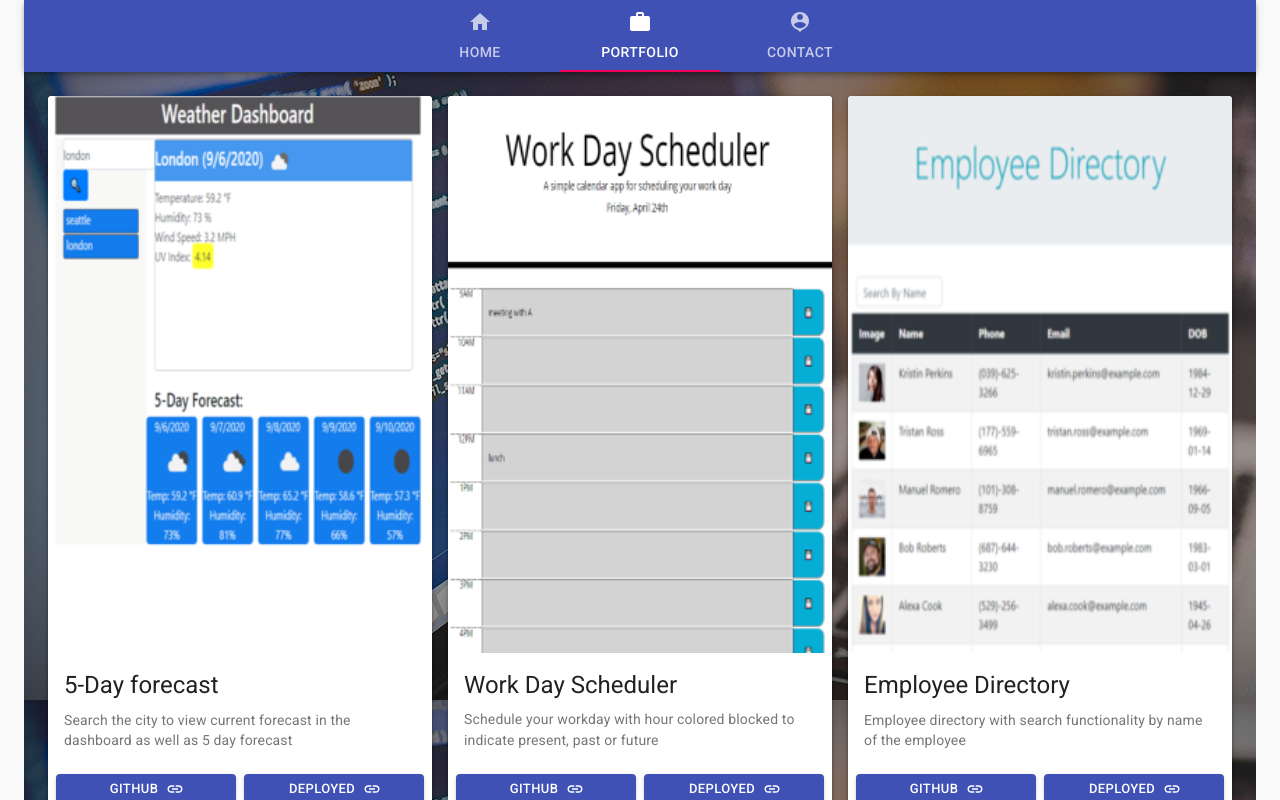
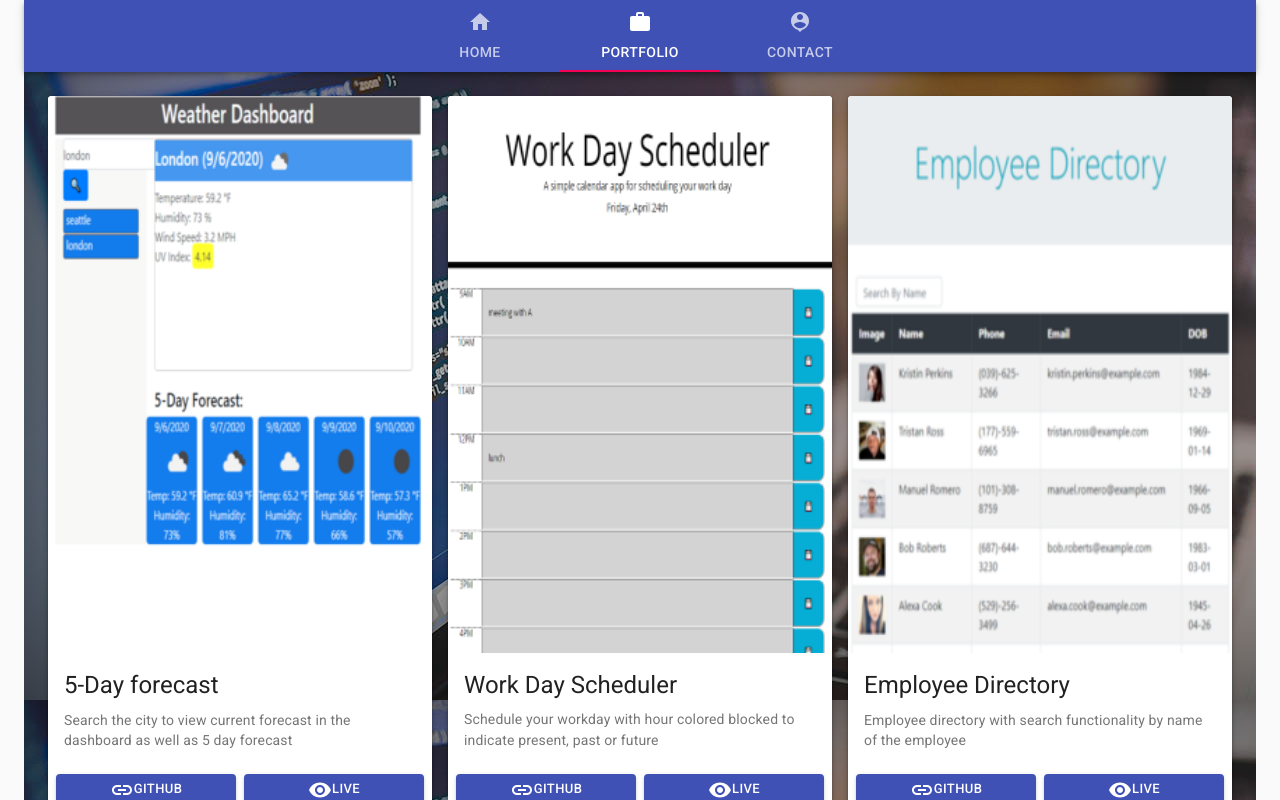
Before and after one commit to bmaha2/react-portfolio, a React (Create React App) app: page / in a window 1280 px wide. Both pictures are taken after a click on the tab "PORTFOLIO". Shown: the top 800 px of the page. Built offline with nearby package versions, Linux system fonts and the light colour scheme.

Commit message:
Card display

```diff
--- a/src/components/MediaCard.js
+++ b/src/components/MediaCard.js
@@ -7,6 +7,7 @@ import CardMedia from "@material-ui/core/CardMedia";
 import Button from "@material-ui/core/Button";
 import Typography from "@material-ui/core/Typography";
 import LinkIcon from "@material-ui/icons/Link";
+import VisibilityIcon from "@material-ui/icons/Visibility";
 
 export default function MediaCard(props) {
   return (
@@ -31,26 +32,27 @@ export default function MediaCard(props) {
         <Button
           variant="contained"
           color="primary"
-          endIcon={<LinkIcon />}
           fullWidth={true}
           size="small"
           href={`https://github.com/${props.github}`}
           target="_blank"
           rel="noopener noreferrer"
         >
+          <LinkIcon size="medium" />
           gitHub
         </Button>
         <Button
           variant="contained"
           color="primary"
-          endIcon={<LinkIcon />}
           fullWidth={true}
           size="small"
           href={props.deployed}
           target="_blank"
           rel="noopener noreferrer"
         >
-         Deployed
+          {" "}
+          <VisibilityIcon size="medium" />
+          Live
         </Button>
       </CardActions>
     </Card>
--- a/src/components/NavTabs.js
+++ b/src/components/NavTabs.js
@@ -12,10 +12,11 @@ import PersonPinIcon from "@material-ui/icons/PersonPin";
 
 import Background from "../assets/images/WEB-DEVELOPMENT.jpg";
 
-import About from "../components/pages/About";
-import Portfolio from "../components/pages/Portfolio";
+import About from "./pages/About";
+import Portfolio from "./pages/Portfolio";
 
 import Footer from "./Footer";
+
 
 function TabPanel(props) {
   const { children, value, index, ...other } = props;
@@ -100,6 +101,7 @@ export default function NavTabs(props) {
         <Route component={Portfolio} />
       </TabPanel>
 
+
       <Footer />
     </div>
   );
--- a/src/index.js
+++ b/src/index.js
@@ -1,6 +1,7 @@
 import React from "react";
 import ReactDOM from "react-dom";
 import App from "./App";
+
 ReactDOM.render(
   <React.StrictMode>
     <App />
```
